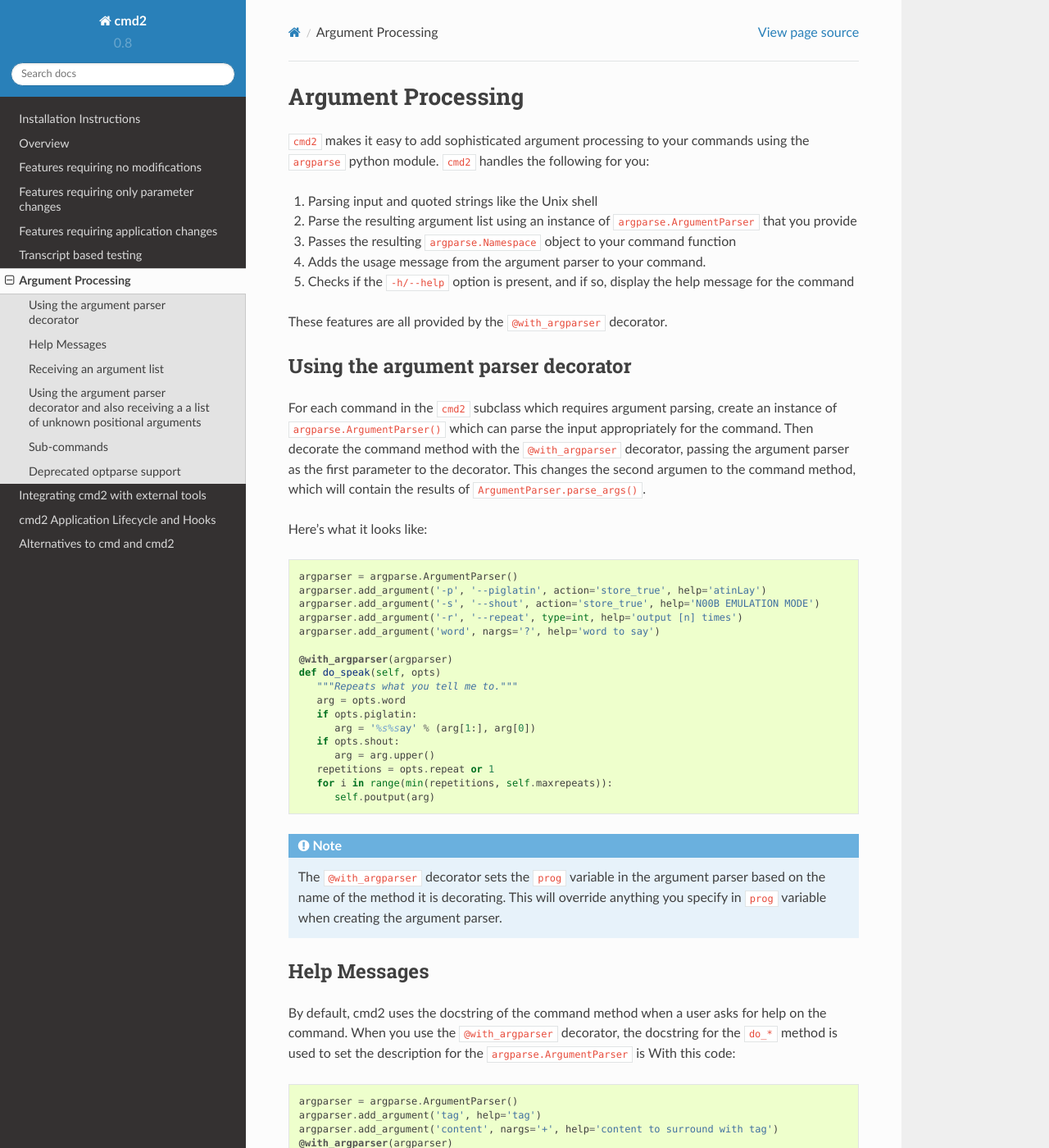
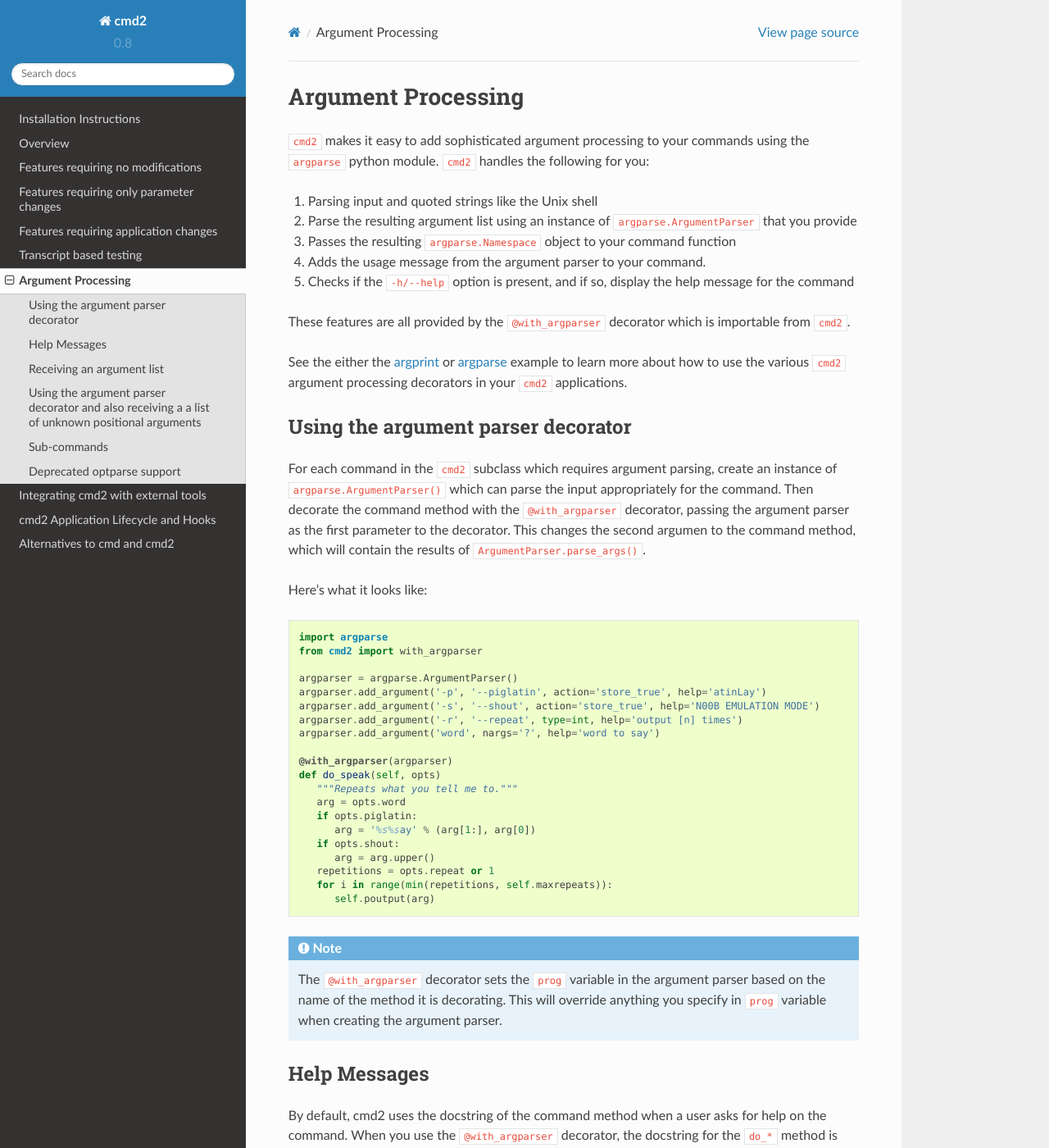
Before and after one commit to python-cmd2/cmd2, a Sphinx documentation site: the page built from docs/argument_processing.rst, in a window 1280 px wide and 1400 px high. Shown: the whole window at 82% size. Built offline with Sphinx 7.4.7 and the Read the Docs theme 2.0.0, drawn with Linux system fonts in a browser that asks for light colours; some of the changed text lies outside the part shown.

Commit message:
Improved argument processing docs
Improved the documentation related to how to use the argparse decorators.

Also:
- Fixed a comment in cmd2.py which referred to the old decorator before the rename
- Fixed README.md which had the old decorator name in it prior to the rename

```diff
--- a/cmd2.py
+++ b/cmd2.py
@@ -122,7 +122,7 @@
 
 
 # The next 3 variables and associated setter functions effect how arguments are parsed for decorated commands
-#   which use one of the decorators such as @with_argument_list or @with_argument_parser
+#   which use one of the decorators such as @with_argument_list or @with_argparser
 # The defaults are sane and maximize ease of use for new applications based on cmd2.
 # To maximize backwards compatibility, we recommend setting USE_ARG_LIST to "False"
 
--- a/docs/argument_processing.rst
+++ b/docs/argument_processing.rst
@@ -13,7 +13,13 @@
 4. Adds the usage message from the argument parser to your command.
 5. Checks if the ``-h/--help`` option is present, and if so, display the help message for the command
 
-These features are all provided by the ``@with_argparser`` decorator.
+These features are all provided by the ``@with_argparser`` decorator which is importable from ``cmd2``.
+
+See the either the argprint_ or argparse_ example to learn more about how to use the various ``cmd2`` argument
+processing decorators in your ``cmd2`` applications.
+
+.. _argprint: https://github.com/python-cmd2/cmd2/blob/master/examples/arg_print.py
+.. _argparse: https://github.com/python-cmd2/cmd2/blob/master/examples/argparse_example.py
 
 Using the argument parser decorator
 ===================================
@@ -26,6 +32,9 @@
 of ``ArgumentParser.parse_args()``.
 
 Here's what it looks like::
+
+      import argparse
+      from cmd2 import with_argparser
 
       argparser = argparse.ArgumentParser()
       argparser.add_argument('-p', '--piglatin', action='store_true', help='atinLay')
@@ -61,6 +70,9 @@
 decorator, the docstring for the ``do_*`` method is used to set the description for the ``argparse.ArgumentParser`` is
 With this code::
 
+   import argparse
+   from cmd2 import with_argparser
+
    argparser = argparse.ArgumentParser()
    argparser.add_argument('tag', help='tag')
    argparser.add_argument('content', nargs='+', help='content to surround with tag')
@@ -89,6 +101,9 @@
 If you would prefer you can set the ``description`` while instantiating the ``argparse.ArgumentParser`` and leave the
 docstring on your method empty::
 
+   import argparse
+   from cmd2 import with_argparser
+
    argparser = argparse.ArgumentParser(description='create an html tag')
    argparser.add_argument('tag', help='tag')
    argparser.add_argument('content', nargs='+', help='content to surround with tag')
@@ -115,10 +130,11 @@
 
 To add additional text to the end of the generated help message, use the ``epilog`` variable::
 
-   argparser = argparse.ArgumentParser(
-      description='create an html tag',
-      epilog='This command can not generate tags with no content, like <br/>.'
-   )
+   import argparse
+   from cmd2 import with_argparser
+
+   argparser = argparse.ArgumentParser(description='create an html tag',
+                                       epilog='This command can not generate tags with no content, like <br/>.')
    argparser.add_argument('tag', help='tag')
    argparser.add_argument('content', nargs='+', help='content to surround with tag')
    @with_argparser(argparser)
@@ -150,17 +166,19 @@
 The default behavior of ``cmd2`` is to pass the user input directly to your
 ``do_*`` methods as a string. If you don't want to use the full argument parser support outlined above, you can still have ``cmd2`` apply shell parsing rules to the user input and pass you a list of arguments instead of a string. Apply the ``@with_argument_list`` decorator to those methods that should receive an argument list instead of a string::
 
-   class CmdLineApp(cmd2.Cmd):
-      """ Example cmd2 application. """
+    from cmd2 import with_argument_list
 
-      def do_say(self, cmdline):
-         # cmdline contains a string
-         pass
+    class CmdLineApp(cmd2.Cmd):
+        """ Example cmd2 application. """
 
-      @with_argument_list
-      def do_speak(self, arglist):
-         # arglist contains a list of arguments
-         pass
+        def do_say(self, cmdline):
+            # cmdline contains a string
+            pass
+
+        @with_argument_list
+        def do_speak(self, arglist):
+            # arglist contains a list of arguments
+            pass
 
 
 Using the argument parser decorator and also receiving a a list of unknown positional arguments
@@ -169,6 +187,9 @@
 decorate the command method with the ``@with_argparser_and_unknown_args`` decorator.
 
 Here's what it looks like::
+
+    import argparse
+    from cmd2 import with_argparser_and_unknown_args
 
     dir_parser = argparse.ArgumentParser()
     dir_parser.add_argument('-l', '--long', action='store_true', help="display in long format with one item per line")
@@ -209,6 +230,9 @@
 
 Here's an example::
 
+   from optparse import make_option
+   from cmd2 import options
+
    opts = [make_option('-p', '--piglatin', action="store_true", help="atinLay"),
            make_option('-s', '--shout', action="store_true", help="N00B EMULATION MODE"),
            make_option('-r', '--repeat', type="int", help="output [n] times")]
```
Also changed, not shown: README.md (+16 -13 lines).
